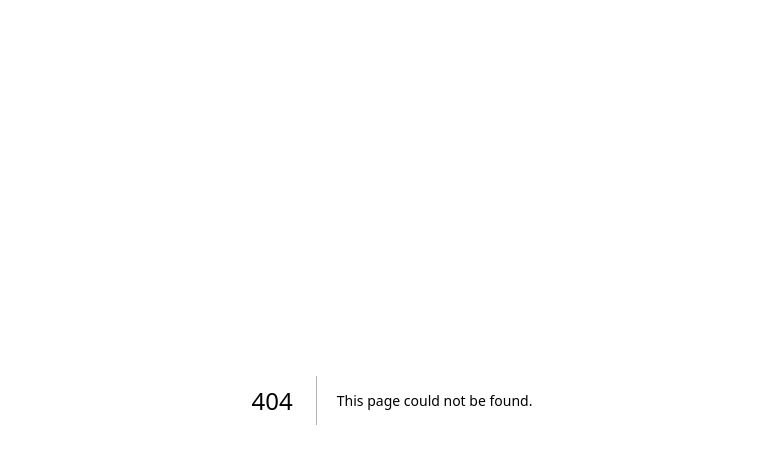
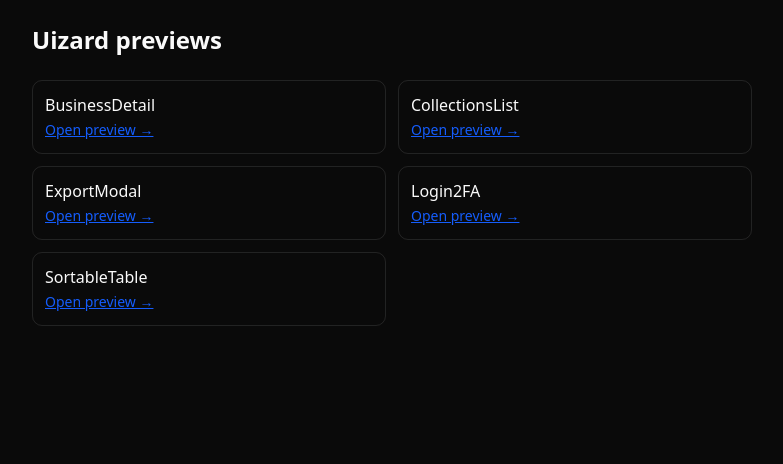
Before and after one commit to KevinSGarrett/lead-explorer, a Next.js app: page /uizard in a window 1280 px wide. Before the commit this address had no page. Shown: the top 464 px of the page, without its empty margins (248-1031 px from the left). Built offline with nearby package versions, Linux system fonts and the light colour scheme.

Commit message:
feat(previews): wire /uizard/* routes for generated components

```diff
--- /dev/null
+++ b/src/app/uizard/BusinessDetail/page.tsx
@@ -0,0 +1,3 @@
+/* auto-wired from generated/uizard/BusinessDetail.tsx */
+import Comp from "../../../../generated/uizard/BusinessDetail";
+export default function Page(){ return <Comp/> }
--- /dev/null
+++ b/src/app/uizard/CollectionsList/page.tsx
@@ -0,0 +1,3 @@
+/* auto-wired from generated/uizard/CollectionsList.tsx */
+import Comp from "../../../../generated/uizard/CollectionsList";
+export default function Page(){ return <Comp/> }
--- /dev/null
+++ b/src/app/uizard/ExportModal/page.tsx
@@ -0,0 +1,3 @@
+/* auto-wired from generated/uizard/ExportModal.tsx */
+import Comp from "../../../../generated/uizard/ExportModal";
+export default function Page(){ return <Comp/> }
--- /dev/null
+++ b/src/app/uizard/Login2FA/page.tsx
@@ -0,0 +1,3 @@
+/* auto-wired from generated/uizard/Login2FA.tsx */
+import Comp from "../../../../generated/uizard/Login2FA";
+export default function Page(){ return <Comp/> }
--- /dev/null
+++ b/src/app/uizard/SortableTable/page.tsx
@@ -0,0 +1,3 @@
+/* auto-wired from generated/uizard/SortableTable.tsx */
+import Comp from "../../../../generated/uizard/SortableTable";
+export default function Page(){ return <Comp/> }
--- /dev/null
+++ b/src/app/uizard/page.tsx
@@ -0,0 +1,32 @@
+import fs from "node:fs";
+import path from "node:path";
+import Link from "next/link";
+
+export const dynamic = "force-static";
+
+export default function Page() {
+  const dir = path.join(process.cwd(), "generated/uizard");
+  let items: string[] = [];
+  try {
+    items = fs.readdirSync(dir).filter(f => f.endsWith(".tsx")).map(f => f.replace(/\.tsx$/, ""));
+  } catch {}
+  return (
+    <main className="p-6 max-w-3xl mx-auto space-y-6">
+      <h1 className="text-2xl font-semibold">Uizard previews</h1>
+      {items.length === 0 ? (
+        <p className="text-sm text-gray-500">No generated components found.</p>
+      ) : (
+        <ul className="grid grid-cols-1 sm:grid-cols-2 gap-3">
+          {items.map(name => (
+            <li key={name} className="border rounded-lg p-3">
+              <div className="font-medium">{name}</div>
+              <Link className="text-blue-600 underline text-sm" href={`/uizard/${name}`}>
+                Open preview →
+              </Link>
+            </li>
+          ))}
+        </ul>
+      )}
+    </main>
+  );
+}
```
